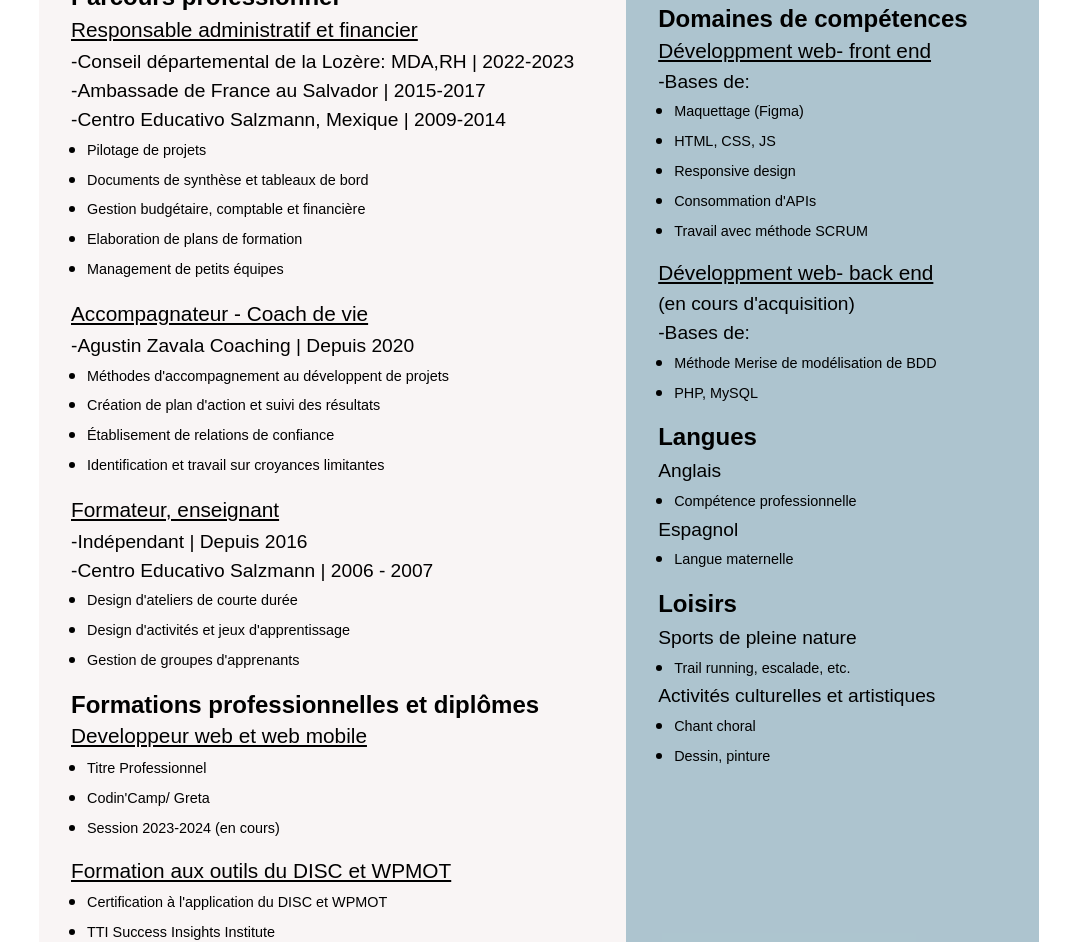
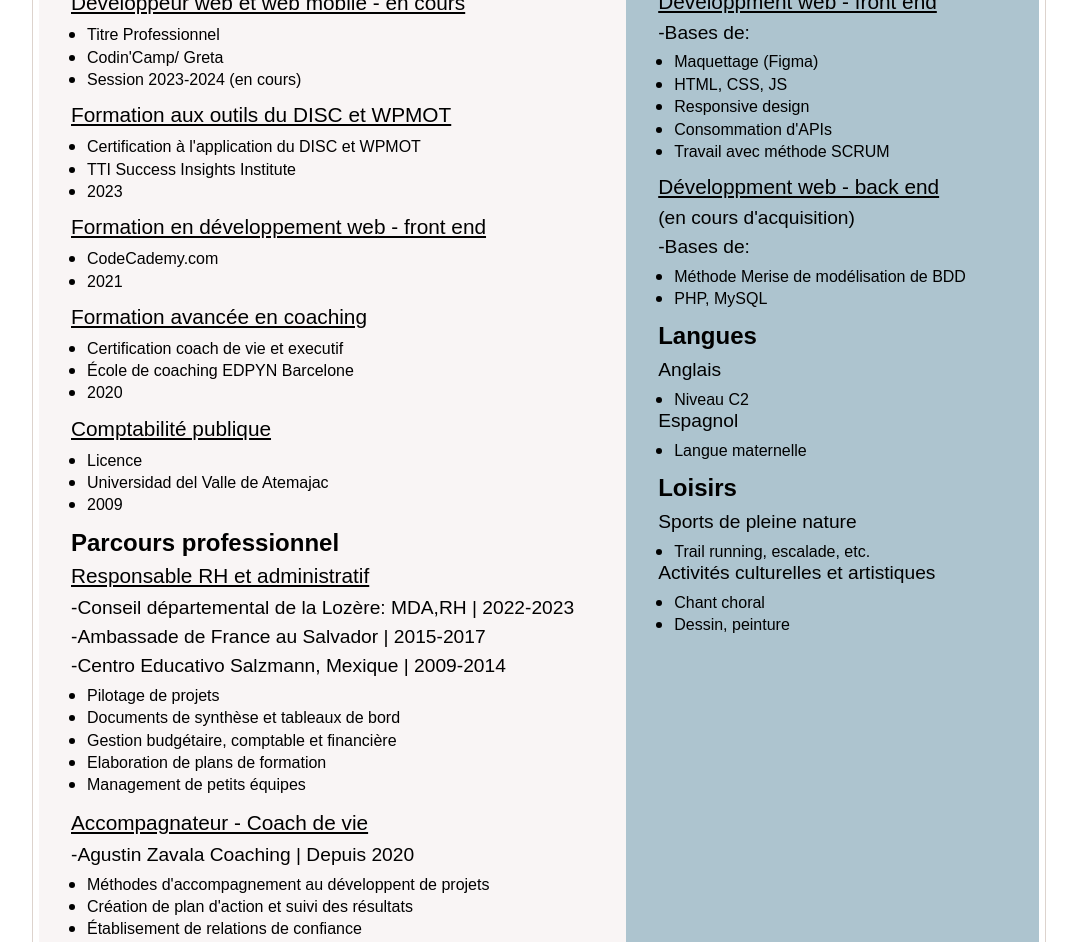
Before and after one commit to agustinZavalaAguilar/cv2_responsive, a plain HTML site: page index.html in a window 1280 px wide. Shown: the part 592-1534 px from the top of the page, without its empty margins (101-1178 px from the left). Drawn offline with Linux system fonts and the light colour scheme; a small style sheet from the web is missing.

Commit message:
Inversion de section formation et autres

```diff
--- a/css/style.css
+++ b/css/style.css
@@ -47,7 +47,8 @@ a {
 }
 
 .bullets p {
-    font-size: .9rem;
+    font-size: 1rem;
+    line-height: .6rem;
 }
 
 
@@ -143,7 +144,8 @@ header {
 @media only screen and (min-width: 700px ){
 
 body {
-    margin-top: 100px;
+    margin-top: 50px;
+    border: 1px solid #ddd3cd;
 }
 
 h1 {
--- a/index.html
+++ b/index.html
@@ -29,19 +29,63 @@
                 <h2>A propos</h2>
                 <p class="a_propos">
                     Passionné par le domaine du développement web,
-                    je suis à la recherche d'un stage non rémunéré
-                    de deux mois.<br> Curieux, déterminé et rigoureux,
+                    je suis à la recherche d'un <strong>stage</strong>  non rémunéré
+                    de deux mois dans le cadre de ma formation en développement
+                    web - web mobile.<br>
+                    Curieux, déterminé et rigoureux,
                     j'apprécie l'apprentissage de nouvelles technologies
                     et la création de code de qualité. Mes valeurs
                     professionnelles gravitent autour de l'amélioration
                     continue, de la flexibilité et de la performance.
                 </p>
             </div>
+
+            <!-------------Formations pro, diplomes-------------------------------------->
+            <div class="info-card">
+                <h2>Formations professionnelles et diplômes</h2>
+                <h3>Developpeur web et web mobile - en cours</h3>
+                <ul class="bullets">
+                    <li><p>Titre Professionnel</p></li>
+                    <li><p>Codin'Camp/ Greta</p></li>
+                    <li><p>Session 2023-2024 (en cours)</p></li>
+                </ul>
+            </div>
+            <div class="info-card">
+                <h3>Formation aux outils du DISC et WPMOT</h3>
+                <ul class="bullets">
+                    <li><p>Certification à l'application du DISC et WPMOT</p></li>
+                    <li><p>TTI Success Insights Institute</p></li>
+                    <li><p>2023</p></li>
+                </ul>
+            </div>
+            <div class="info-card">
+                <h3>Formation en développement web - front end</h3>
+                <ul class="bullets">
+                    <li><p>CodeCademy.com</p></li>
+                    <li><p>2021</p></li>
+                </ul>
+            </div>
+            <div class="info-card">
+                <h3>Formation avancée en coaching</h3>
+                <ul class="bullets">
+                    <li><p>Certification coach de vie et executif</p></li>
+                    <li><p>École de coaching EDPYN Barcelone</p></li>
+                    <li><p>2020</p></li>
+                </ul>
+            </div>
+            <div class="info-card">
+                <h3>Comptabilité publique</h3>
+                <ul class="bullets">
+                    <li><p>Licence</p></li>
+                    <li><p>Universidad del Valle de Atemajac</p></li>
+                    <li><p>2009</p></li>
+                </ul>
+            </div>
             <div class="info-card">
                 <h2>Parcours professionnel</h2>
             <!----------------Comptable, administrateur-------------------------------->
                 <ul>
-                    <li><h3>Responsable administratif et financier</h3></li>
+                    <li><h3>Responsable RH et administratif</h3></li>
                     <li><p>-Conseil départemental de la Lozère: MDA,RH | 2022-2023</p></li>
                     <li><p>-Ambassade de France au Salvador | 2015-2017</p></li>
                     <li><p>-Centro Educativo Salzmann, Mexique | 2009-2014</p></li>
@@ -80,40 +124,6 @@
                     <li><p>Gestion de groupes d'apprenants</p></li>
                 </ul>
             </div>
-            <!-------------Formations pro, diplomes-------------------------------------->
-            <div class="info-card">
-                <h2>Formations professionnelles et diplômes</h2>
-                <h3>Developpeur web et web mobile</h3>
-                <ul class="bullets">
-                    <li><p>Titre Professionnel</p></li>
-                    <li><p>Codin'Camp/ Greta</p></li>
-                    <li><p>Session 2023-2024 (en cours)</p></li>
-                </ul>
-            </div>
-            <div class="info-card">
-                <h3>Formation aux outils du DISC et WPMOT</h3>
-                <ul class="bullets">
-                    <li><p>Certification à l'application du DISC et WPMOT</p></li>
-                    <li><p>TTI Success Insights Institute</p></li>
-                    <li><p>2023</p></li>
-                </ul>
-            </div>
-            <div class="info-card">
-                <h3>Formation avancée en coaching</h3>
-                <ul class="bullets">
-                    <li><p>Certification coach de vie et executif</p></li>
-                    <li><p>École de coaching EDPYN Barcelone</p></li>
-                    <li><p>2020</p></li>
-                </ul>
-            </div>
-            <div class="info-card">
-                <h3>Comptabilité publique</h3>
-                <ul class="bullets">
-                    <li><p>Licence</p></li>
-                    <li><p>Universidad del Valle de Atemajac</p></li>
-                    <li><p>2009</p></li>
-                </ul>
-            </div>
         </div>
 
         <div class="right-column">
@@ -147,7 +157,7 @@
             <!-----------------------Dev Web--------------------------------------------------->
             <div class="info-card">
                 <h2>Domaines de compétences</h2>
-                <h3>Développment web- front end</h3>
+                <h3>Développment web - front end</h3>
                 <p>-Bases de:</p>
                 <ul class="bullets">
                     <li><p>Maquettage (Figma)</p></li>
@@ -158,7 +168,7 @@
                 </ul>
             </div>
             <div class="info-card">
-                <h3>Développment web- back end</h3>
+                <h3>Développment web - back end</h3>
                 <p> (en cours d'acquisition)</p>
                 <p>-Bases de:</p>
                 <ul class="bullets">
@@ -171,7 +181,7 @@
                 <h2>Langues</h2>
                 <p>Anglais</p>
                 <ul class="bullets">
-                    <li><p>Compétence professionnelle</p></li>
+                    <li><p>Niveau C2</p></li>
 
                 </ul>
                 <p>Espagnol</p>
@@ -191,9 +201,8 @@
                 <p>Activités culturelles et artistiques</p>
                 <ul class="bullets">
                     <li><p>Chant choral</p></li>
-                    <li><p>Dessin, pinture</p></li>
+                    <li><p>Dessin, peinture</p></li>
                 </ul>
             </div>
-
         </div>
     </div>
```
